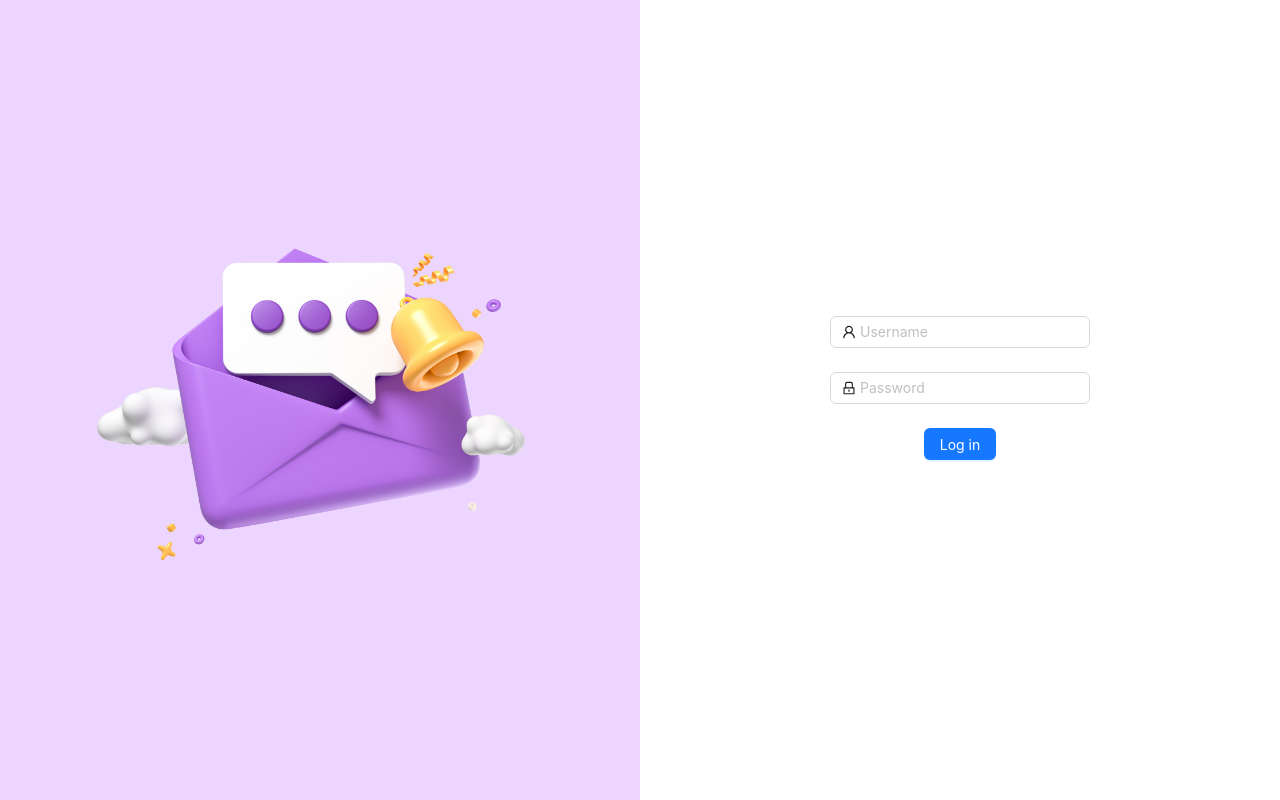
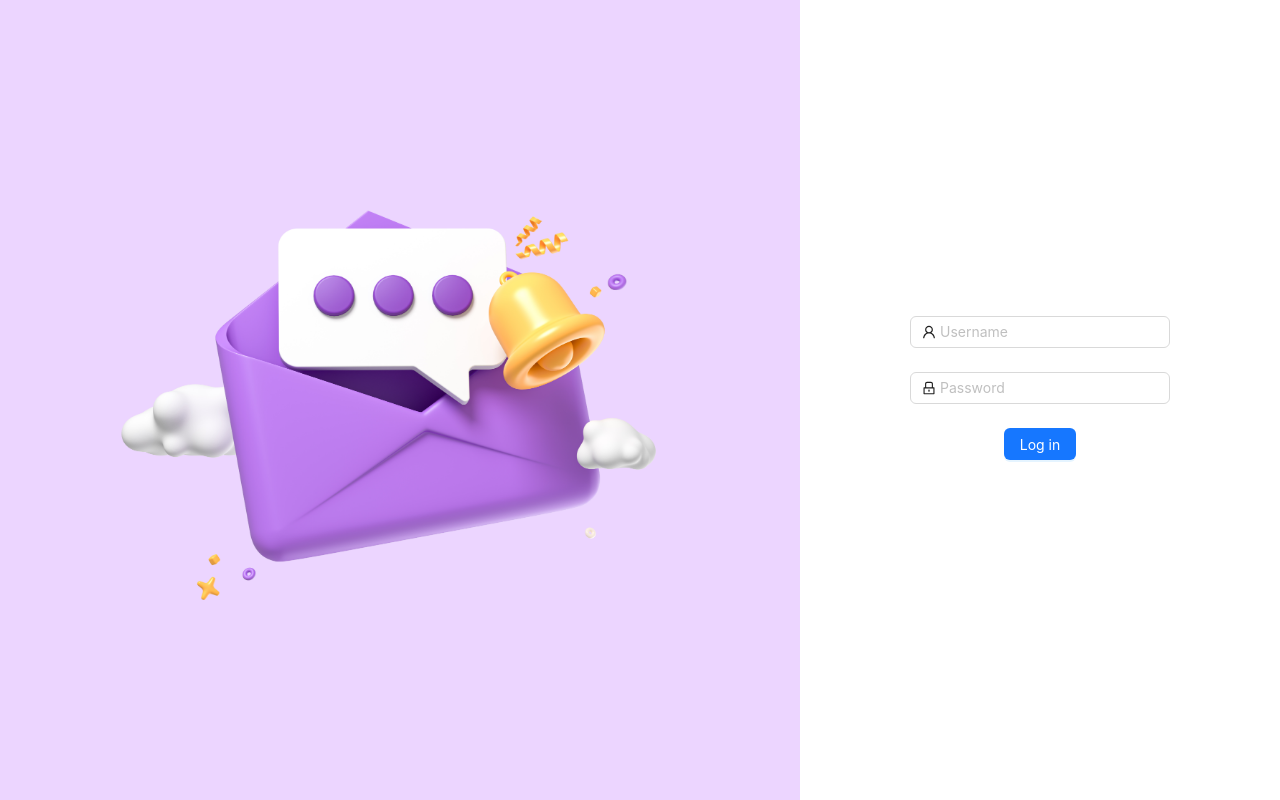
Before and after one commit to trangthuy2296/i-leave-react, a React (Create React App) app: page / in a window 1280 px wide. Built offline with nearby package versions, Linux system fonts and the light colour scheme.

Commit message:
Edit layout of login

```diff
--- a/src/App.css
+++ b/src/App.css
@@ -61,10 +61,14 @@
 }
 
 .form-container {
-  flex: 1;
   display: flex;
+  width: 480px;
+  padding: 100px, 80px;
+  flex-direction: column;
   justify-content: center;
   align-items: center;
+  gap: 40px;
+  flex-shrink: 0;
 }
 
 .login-form {
```
Also changed, not shown: src/Login.js (+4 -3 lines).
